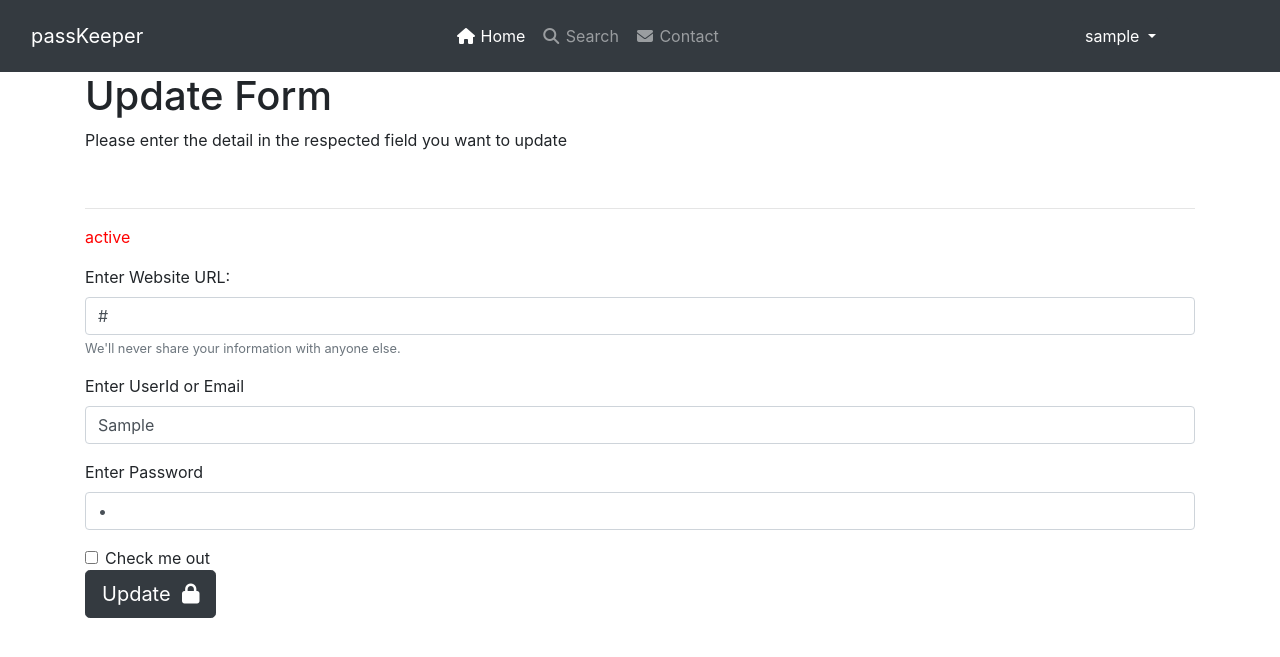
After one commit to pk8742/passKeeper, a Django app: template safe/templates/safe/update.html in a window 1280 px wide. The commit adds this page. Shown: the top 657 px of the page. Run offline with Django 3.2, Linux system fonts and the light colour scheme; tables that the repository leaves empty hold one stand-in row (values such as "Sample post"); the template is opened without the code that fills it: values that come from a table or form of the project are taken from there, most other values are stand-ins (such as "Sample title", 1, 10 or a date in 2020); some libraries are stand-ins or nearby versions.

Commit message:
new features added. Update & Delete features added.

```diff
--- /dev/null
+++ b/safe/templates/safe/update.html
@@ -0,0 +1,80 @@
+<!DOCTYPE html>
+<html lang="en">
+<head>
+  <title>Password Form</title>
+  <meta charset="utf-8">
+  <meta name="viewport" content="width=device-width, initial-scale=1">
+  <link rel="stylesheet" href="https://maxcdn.bootstrapcdn.com/bootstrap/4.5.0/css/bootstrap.min.css">
+  <script src="https://use.fontawesome.com/36e6971a0e.js"></script>
+  <script src="https://ajax.googleapis.com/ajax/libs/jquery/3.5.1/jquery.min.js"></script>
+  <script src="https://maxcdn.bootstrapcdn.com/bootstrap/4.5.0/js/bootstrap.min.js"></script>
+</head>
+<body>
+
+<nav class="navbar navbar-expand-sm bg-dark navbar-dark justify-content-between">
+  <!-- Brand -->
+  <div class="col-lg-4 col-md-4 col-sm-12 col-12">
+    <a class="navbar-brand" href="{% url 'index' %}" >pass<span>Keeper</span></a>
+  </div>
+
+
+  <!-- Links -->
+  <div class="navbar col-lg-6 col-md-6 col-sm-12 col-12">
+    <ul class="navbar-nav">
+      <li class="nav-item">
+        <a class="active nav-link" href="#"><i class="fa fa-fw fa-home"></i> Home</a>
+      </li>
+      <li class="nav-item">
+        <a href="#" class="nav-link"><i class="fa fa-fw fa-search"></i> Search</a>
+      </li>
+      <li class="nav-item">
+        <a href="#" class="nav-link"><i class="fa fa-fw fa-envelope"></i> Contact</a>
+      </li>
+  </ul>
+</div>
+<div class="navbar col-lg-2 col-md-2 col-sm-12 col-12">
+  <div class="dropdown">
+  <button type="button" class="btn btn-dark dropdown-toggle" data-toggle="dropdown">
+    {{username}}
+  </button>
+  <div class="dropdown-menu">
+    <h5 class="dropdown-header">{{username}} Account</h5>
+    <a class="dropdown-item" href="{% url 'logout' %}">Log out</a>
+  </div><!-- end of dropdown-menu -->
+</div><!-- end of dropdown -->
+</div>
+</nav>
+
+<div class="container">
+  <h1>Update Form</h1>
+  <p>Please enter the detail in the respected field you want to update</p><br>
+  <hr>
+  <p style="color: red;">{{msg}}</p>
+  <p style="color: red;">{{check_state}}</p>
+  <form action="{% url 'update' data.id %}" method="post">
+    {% csrf_token %}
+  <div class="form-group">
+    <label for="website">Enter Website URL:</label>
+    <input type="text" class="form-control" id="website" name="website" placeholder="Enter Url" value="{{data.website}}">
+    <small class="form-text text-muted">We'll never share your information with anyone else.</small>
+  </div>
+  <div class="form-group">
+    <label for="userInfo">Enter UserId or Email</label>
+    <input type="text" class="form-control" id="userInfo" name="userInfo" placeholder="Enter UserId or Email" value="{{data.userInfo}}">
+  </div>
+  <div class="form-group">
+    <label for="password">Enter Password</label>
+    <input type="password" class="form-control" id="password" name="password" placeholder="Enter Password" value="{{data.password}}">
+  </div>
+  <div class="form-check">
+    <input type="checkbox" class="form-check-input" id="exampleCheck1" name="check">
+    <label class="form-check-label" for="exampleCheck1">Check me out</label>
+  </div>
+  <button type="submit" class="btn btn-dark btn-lg">Update &nbsp;<i class="fa fa-lock" aria-hidden="true"></i>
+</button>
+</form>
+
+</div>
+
+</body>
+</html>
--- a/safe/templates/safe/userPage.html
+++ b/safe/templates/safe/userPage.html
@@ -63,6 +63,7 @@
       <th scope="col">UserInfo</th>
       <th scope="col">Password</th>
       <th scope="col">Creation date</th>
+      <th scope="col">Operations</th>
     </tr>
   </thead>
   <tbody>
@@ -73,6 +74,9 @@
       <td>{{data.userInfo}}</td>
       <td>{{data.password}}</td>
       <td>{{data.dateTime}}</td>
+      <td><a class="btn btn-success btn-sm" href="{% url 'update_page' data.id %}"  data-toggle="tooltip" title="Update this entry"><i class="fa fa-pencil-square-o" aria-hidden="true"></i>
+</a>&nbsp;&nbsp; <a class="btn btn-danger btn-sm" href="{% url 'delete' data.id %}"  data-toggle="tooltip" data-placement="top" title="Delete this entry"><i class="fa fa-trash" aria-hidden="true"></i>
+</a></td>
     </tr>
     {% empty %}
     <p class="alert alert-dark">no data available for <b>{{username}}</b></p>
--- a/safe/urls.py
+++ b/safe/urls.py
@@ -5,5 +5,8 @@ urlpatterns = [
     path('',views.index,name="index"),
     path('userPage',views.userPage,name="userPage"),
     path('insert_page',views.insert_page,name="insert_page"),
-    path('insert',views.insert,name="insert")
+    path('insert',views.insert,name="insert"),
+    path('update_page/<int:field_id>',views.update_page,name="update_page"),
+    path('update/<int:field_id>',views.update,name="update"),
+    path('delete/<int:field_id>',views.delete,name="delete")
 ]
```
Also changed, not shown: passKeeper/settings.py (+11 -1 lines), safe/views.py (+38 -1 lines), .travis.yml.
